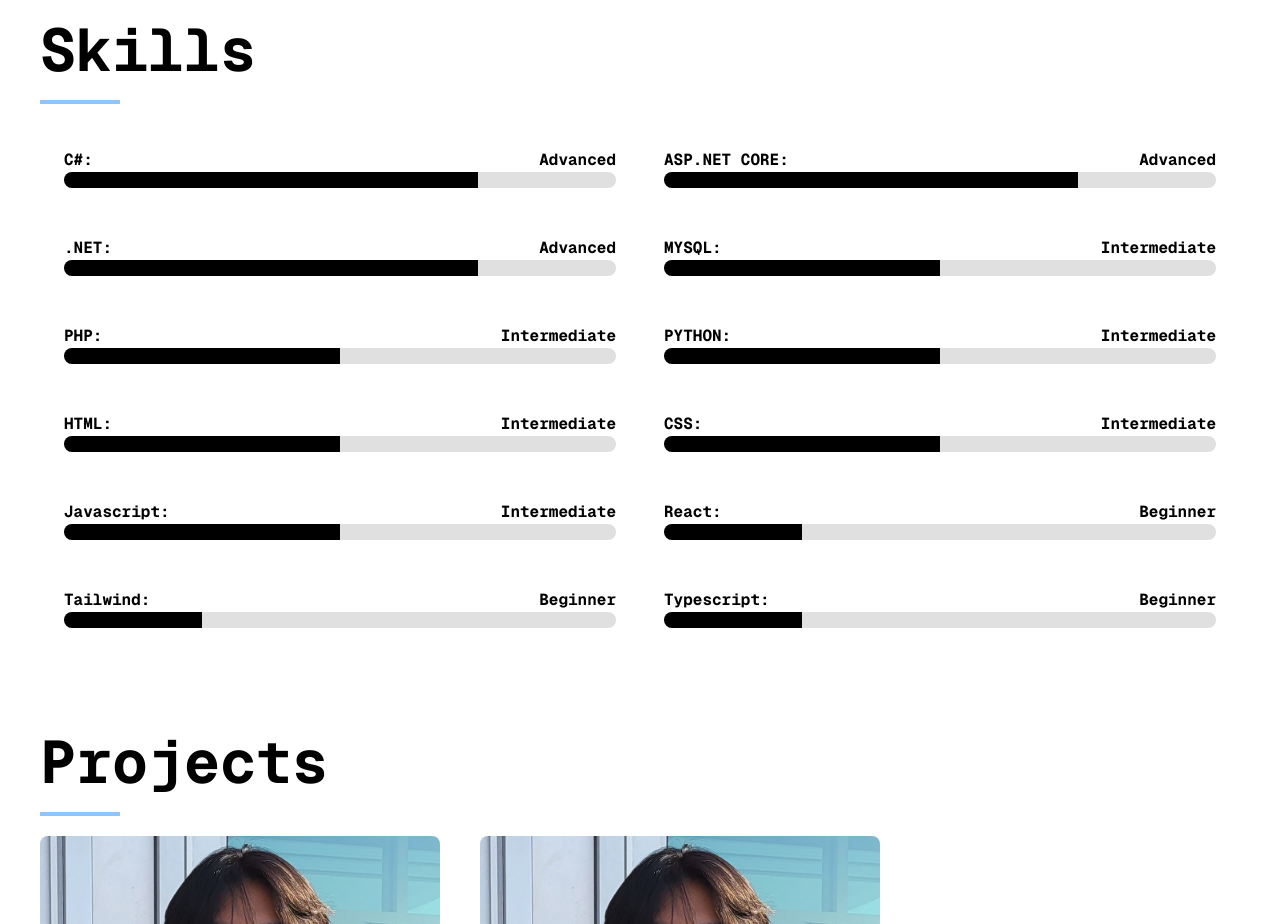
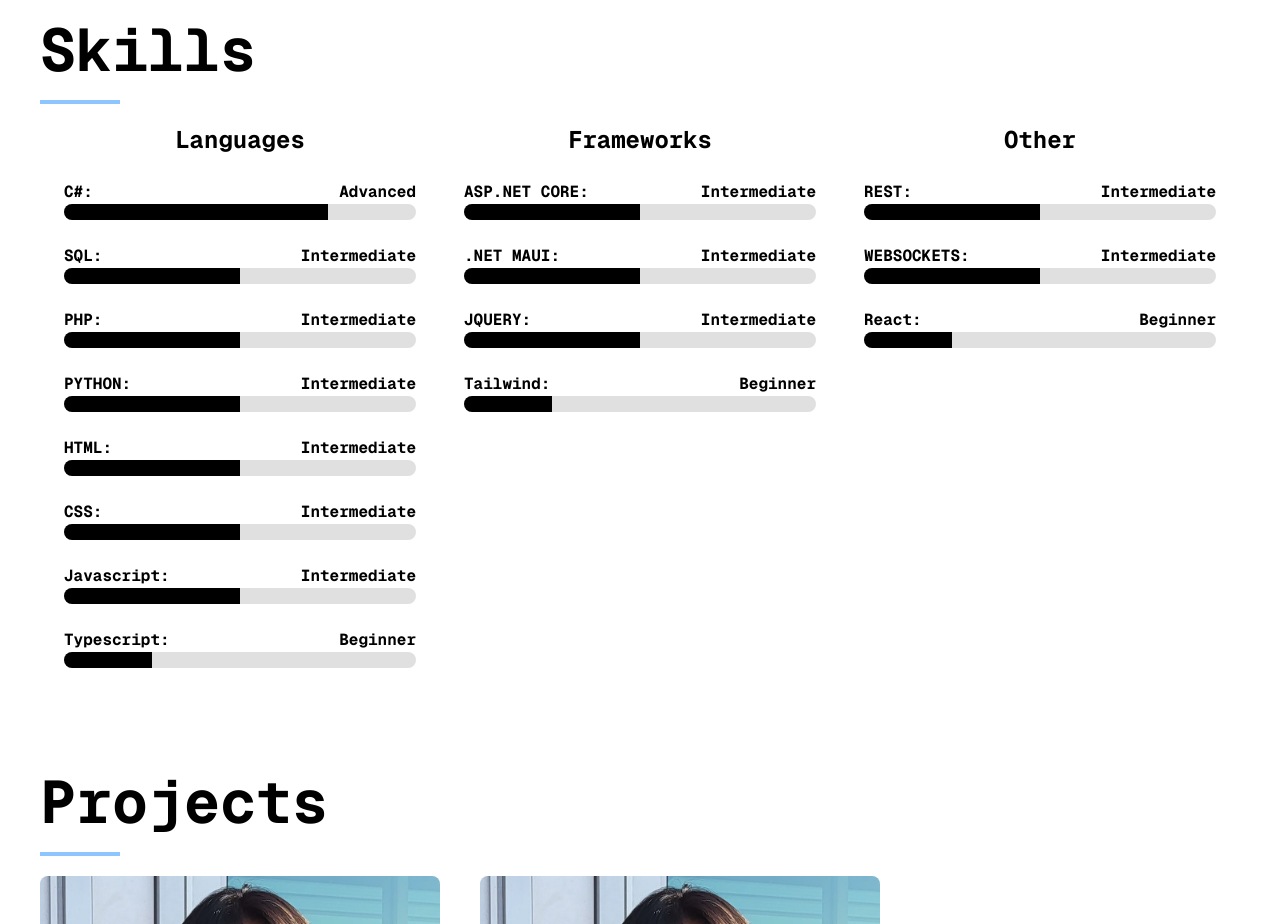
Before and after one commit to JohnNasitem/Website-Portfolio, a Next.js app in the folder Portfolio/: page / in a window 1280 px wide. Shown: the part 1080-2004 px from the top of the page. Built offline with nearby package versions, Linux system fonts and the light colour scheme.

Commit message:
categorized skills and added a few more

```diff
--- a/Portfolio/src/components/skills-section.tsx
+++ b/Portfolio/src/components/skills-section.tsx
@@ -33,19 +33,31 @@ const SkillsSection = () => {
                     Skills
                 </h2>
                 <div className={`bg-blue-300 h-1 w-20 mt-5 mb-5 ${section1Visible ? 'animate-fade-slide-in' : ''}`}/>
-                <div id='skills_section2' className={`text-2x1 w-fill sm:grid sm:grid-cols-2 ${section2Visible ? 'animate-fade-slide-in' : ''}`}>
+                <div id='skills_section2' className={`text-2x1 w-fill sm:grid sm:grid-cols-3 ${section2Visible ? 'animate-fade-slide-in' : ''}`}>
+                    <div>
+                        <h3 className='text-center font-bold text-2xl'>Languages</h3>
                         <SkillField name="C#" strenghtLevel={SKillLevel.Advanced}/>
-                    <SkillField name="ASP.NET CORE" strenghtLevel={SKillLevel.Advanced}/>
-                    <SkillField name=".NET" strenghtLevel={SKillLevel.Advanced}/>
-                    <SkillField name="MYSQL" strenghtLevel={SKillLevel.Intermediate}/>
+                        <SkillField name="SQL" strenghtLevel={SKillLevel.Intermediate}/>
                         <SkillField name="PHP" strenghtLevel={SKillLevel.Intermediate}/>
                         <SkillField name="PYTHON" strenghtLevel={SKillLevel.Intermediate}/>
                         <SkillField name="HTML" strenghtLevel={SKillLevel.Intermediate}/>
                         <SkillField name="CSS" strenghtLevel={SKillLevel.Intermediate}/>
                         <SkillField name="Javascript" strenghtLevel={SKillLevel.Intermediate}/>
+                        <SkillField name="Typescript" strenghtLevel={SKillLevel.Beginner}/>
+                    </div>
+                    <div>
+                        <h3 className='text-center font-bold text-2xl'>Frameworks</h3>
+                        <SkillField name="ASP.NET CORE" strenghtLevel={SKillLevel.Intermediate}/>
+                        <SkillField name=".NET MAUI" strenghtLevel={SKillLevel.Intermediate}/>
+                        <SkillField name="JQUERY" strenghtLevel={SKillLevel.Intermediate}/>
+                        <SkillField name="Tailwind" strenghtLevel={SKillLevel.Beginner}/>
+                    </div>
+                    <div>
+                        <h3 className='text-center font-bold text-2xl'>Other</h3>
+                        <SkillField name="REST" strenghtLevel={SKillLevel.Intermediate}/>
+                        <SkillField name="WEBSOCKETS" strenghtLevel={SKillLevel.Intermediate}/>
                         <SkillField name="React" strenghtLevel={SKillLevel.Beginner}/>
-                    <SkillField name="Tailwind" strenghtLevel={SKillLevel.Beginner}/>
-                    <SkillField name="Typescript" strenghtLevel={SKillLevel.Beginner}/>
+                    </div>
                 </div>
             </div>
         </div>
```
Lines whose indentation alone changed are shown as unchanged.
